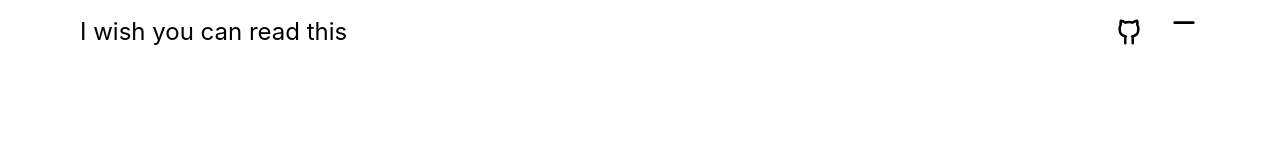
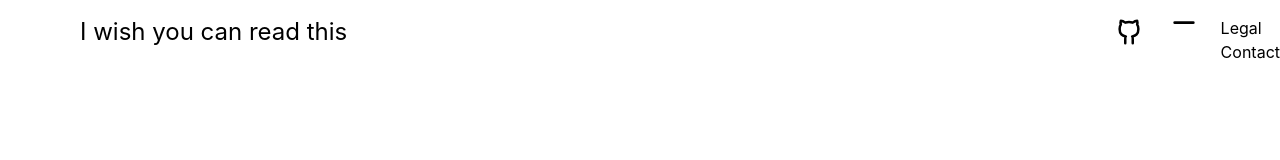
Before and after one commit to OnigiriKing/i-wish-you-can-see-this, a React (Vite) app: page / in a window 1280 px wide. Shown: the top 160 px of the page. Built offline with nearby package versions, Linux system fonts and the light colour scheme.

Commit message:
drop menu updates

```diff
--- a/src/components/NavComp/NavComp.DropMenu/DropMenu.tsx
+++ b/src/components/NavComp/NavComp.DropMenu/DropMenu.tsx
@@ -1,9 +1,12 @@
-
+import { Link } from "react-router-dom"
 export default function DropMenu() {
 
+    const linkStyle: string = ""
+
     return (
-        <div>
-
+        <div className="flex flex-col">
+         <Link to={"/legal"}>Legal</Link>
+         <Link to={"/contact"}>Contact</Link>
         </div>
     )
 }
--- a/src/components/NavComp/NavComp.tsx
+++ b/src/components/NavComp/NavComp.tsx
@@ -1,8 +1,11 @@
 import { Link } from "react-router-dom"
 import allSvg from "../../assets/svg/AllSvg"
+import { useState } from "react";
+import DropMenu from "./NavComp.DropMenu/DropMenu";
 
 export default function NavComp() {
 
+    const [dropMenuState, setDropMenuState] = useState(false);
     const dropMenu = allSvg().dropMenu;
     const gitHub = allSvg(30).gitHub;
 
@@ -19,11 +22,17 @@ export default function NavComp() {
           </div>
           <button
             type="button"
-            className="items-center hover:text-orange-700 ease-in-out duration-300 cursor-pointer"
+            className={`items-center hover:text-orange-700 ease-in-out duration-300 cursor-pointer ${dropMenuState ? "rotate-90" : ""}`}
+            onClick={() => {
+              setDropMenuState(!dropMenuState);
+            }}
           >
             {dropMenu}
           </button>
         </div>
+        <div className={`absolute right-0 top-4`}>
+        {DropMenu()}
+        </div>
       </div>
     );
 }
```
